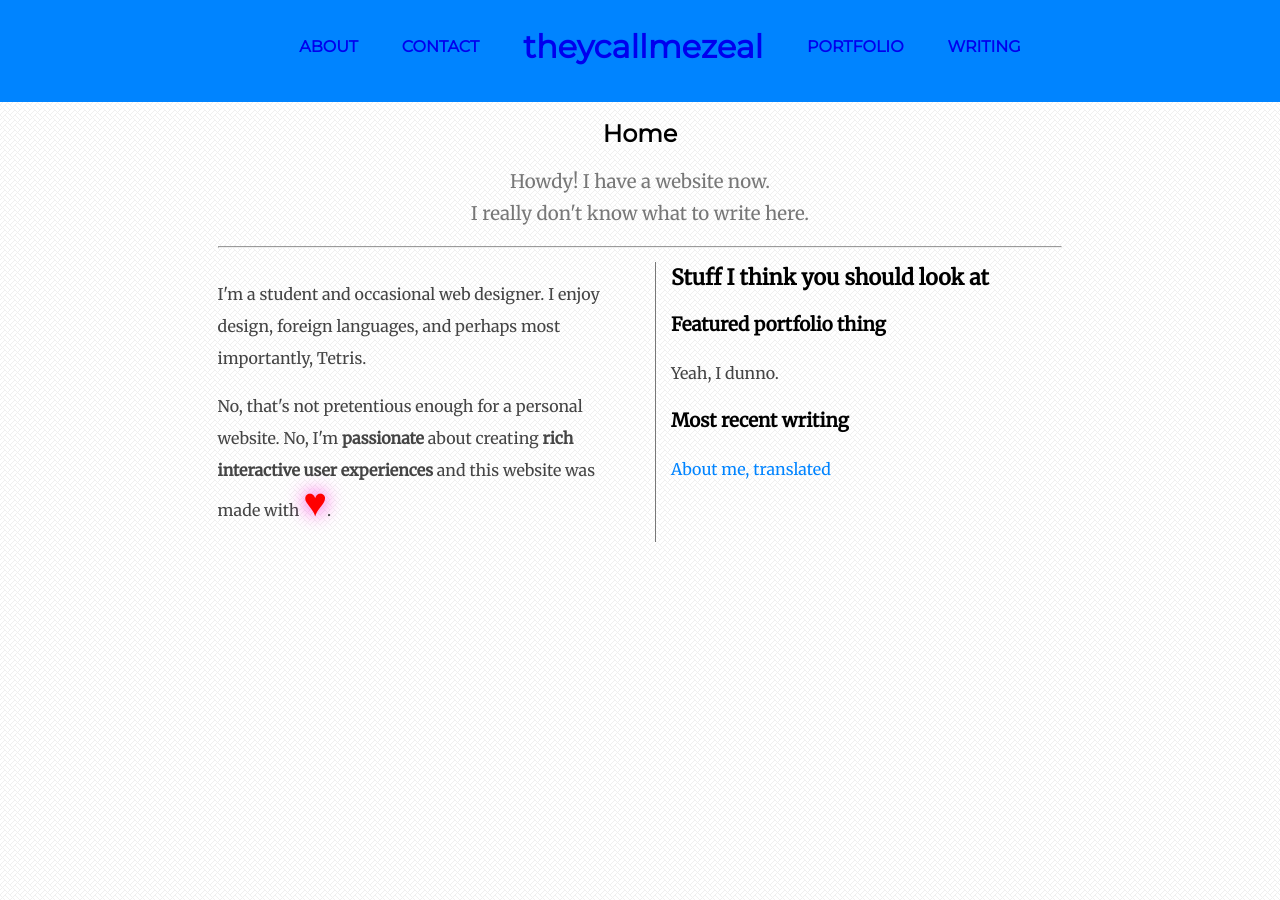
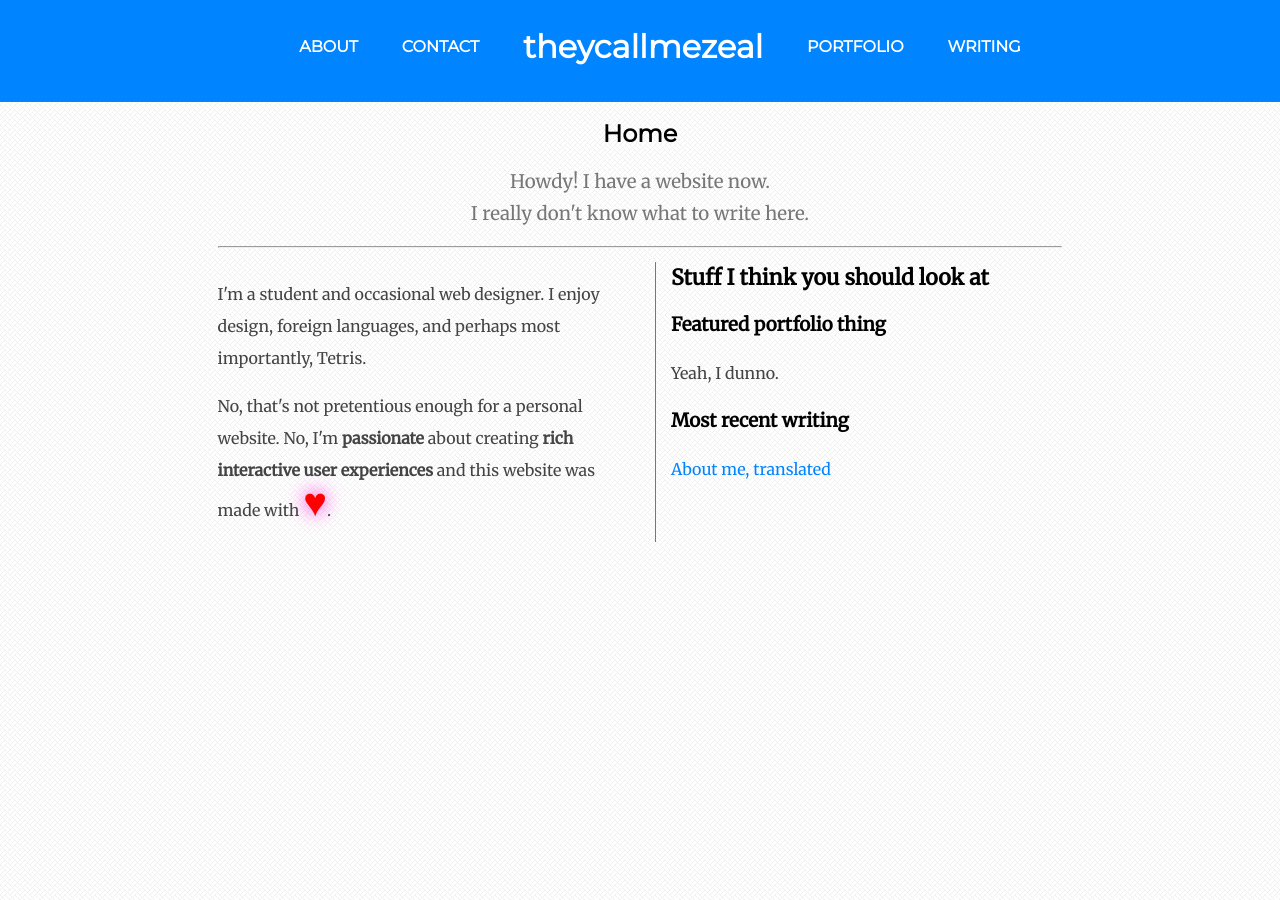
Before and after one commit to theycallmezeal/theycallmezeal.github.io, a Jekyll site: the page built from index.html, in a window 1280 px wide. Built offline with Jekyll 4.4.1, drawn with Linux system fonts in a browser that asks for light colours.

Commit message:
try to fix nav color?

```diff
--- a/css/style.css
+++ b/css/style.css
@@ -63,7 +63,7 @@ header ul li:hover {
 	transform: rotate(-5deg);
 }
 
-header ul li a:visited {
+header ul li a, header ul li a:visited {
 	color: white;
 }
 
```
